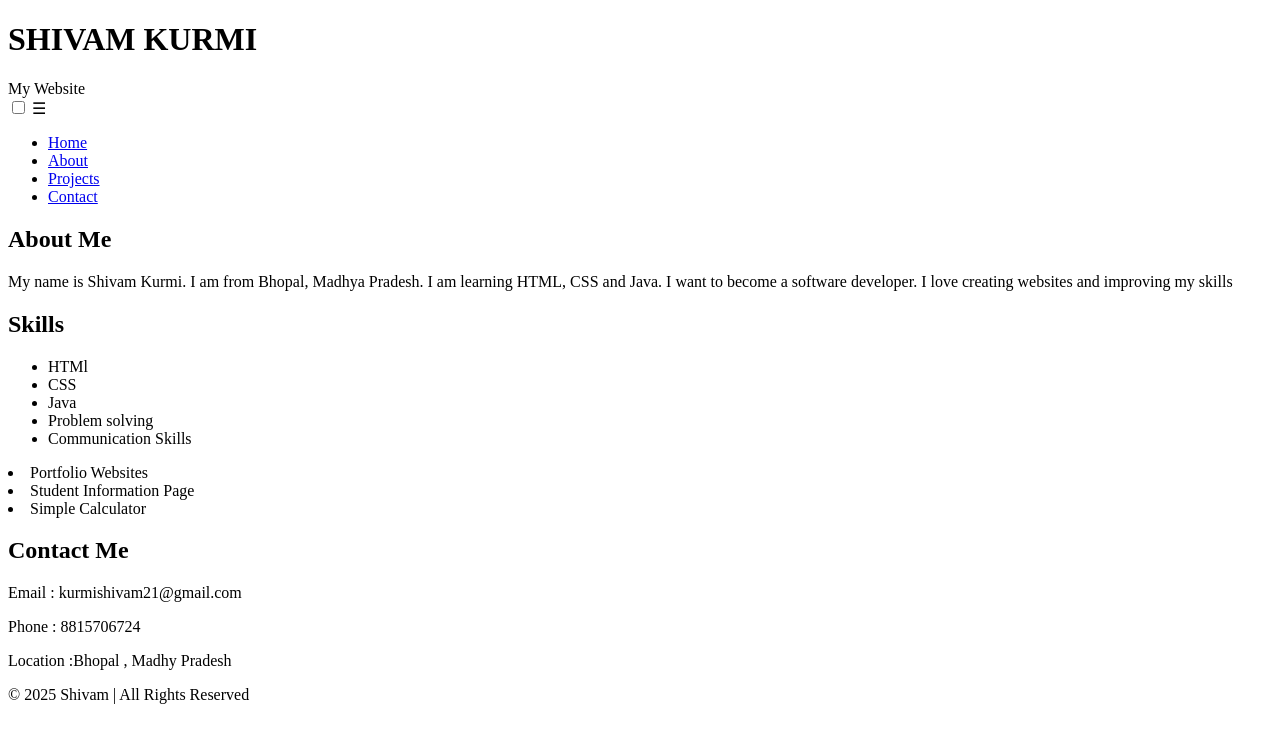
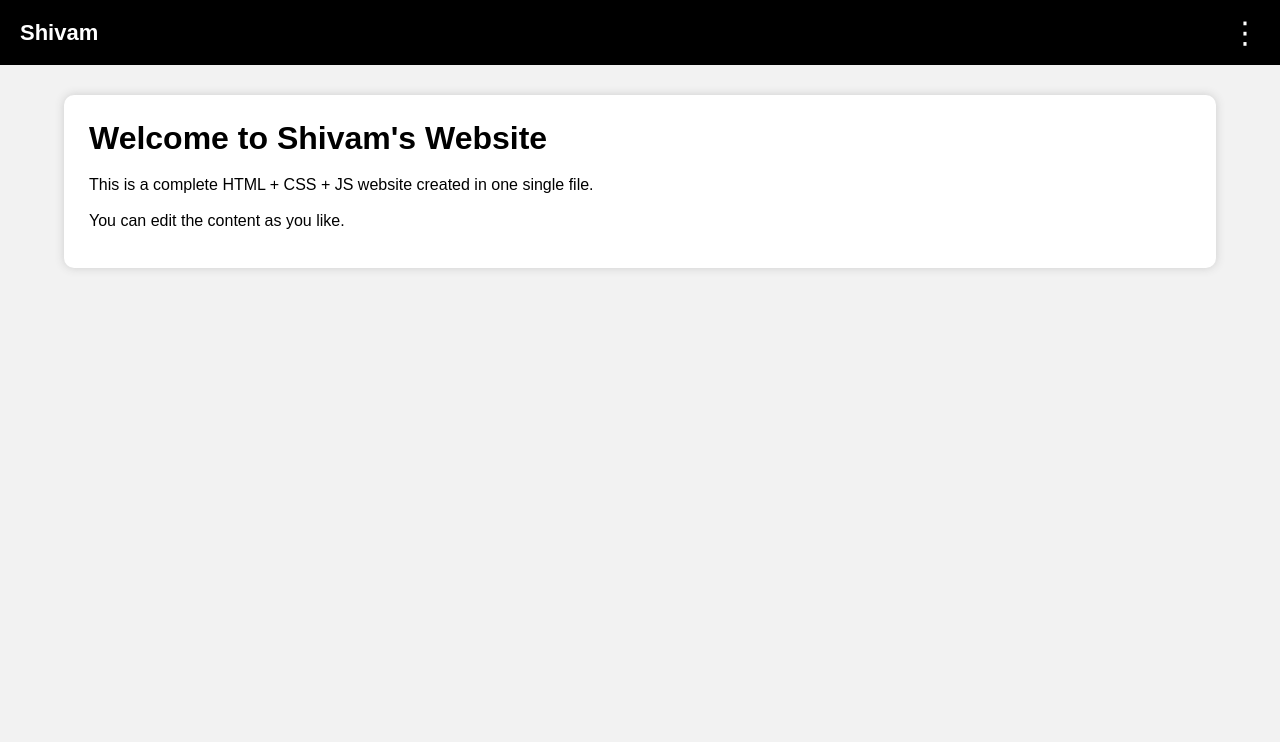
Before and after one commit to Kurmishivam/kurmishivam.github.io, a plain HTML site: page index.html in a window 1280 px wide. Drawn offline with Linux system fonts and the light colour scheme.

Commit message:
Revamp portfolio website layout and styles
Updated the structure and style of the portfolio website.

```diff
--- a/index.html
+++ b/index.html
@@ -3,59 +3,133 @@
 <head>
     <meta charset="UTF-8">
     <meta name="viewport" content="width=device-width, initial-scale=1.0">
-    <title>Portfolio</title>
-    <link rel="stylesheet"href="style.css">
+    <title>Shivam - My Website</title>
+
+    <style>
+        /* RESET */
+        * {
+            margin: 0;
+            padding: 0;
+            box-sizing: border-box;
+            font-family: Arial;
+        }
+
+        body {
+            background: #f2f2f2;
+        }
+
+        /* NAVBAR */
+        nav {
+            width: 100%;
+            background: #000;
+            color: white;
+            padding: 15px 20px;
+            display: flex;
+            justify-content: space-between;
+            align-items: center;
+        }
+
+        nav h2 {
+            font-size: 22px;
+            font-weight: bold;
+        }
+
+        /* 3 DOT MENU */
+        .menu-icon {
+            font-size: 30px;
+            cursor: pointer;
+        }
+
+        /* DROPDOWN MENU BOX */
+        .menu-box {
+            position: absolute;
+            right: 20px;
+            top: 60px;
+            background: #fff;
+            width: 150px;
+            border-radius: 5px;
+            box-shadow: 0 0 10px #aaa;
+            display: none;
+        }
+
+        .menu-box a {
+            display: block;
+            padding: 12px;
+            color: black;
+            text-decoration: none;
+            border-bottom: 1px solid #ddd;
+        }
+
+        .menu-box a:hover {
+            background: #f5f5f5;
+        }
+
+        /* MAIN AREA */
+        .container {
+            width: 90%;
+            margin: 30px auto;
+            background: white;
+            padding: 25px;
+            border-radius: 10px;
+            box-shadow: 0 0 10px #ccc;
+        }
+
+        h1 {
+            margin-bottom: 15px;
+        }
+
+        p {
+            margin-bottom: 10px;
+            line-height: 1.6;
+        }
+    </style>
 </head>
 <body>
-    <h1>SHIVAM KURMI</h1>
-    <nav class="navbar">
-    <div class="logo">My Website</div>
 
-    <!-- Hamburger icon -->
-    <input type="checkbox" id="menu-toggle">
-    <label for="menu-toggle" class="menu-icon">&#9776;</label>
+    <!-- NAVBAR -->
+    <nav>
+        <h2>Shivam</h2>
 
-    <ul class="menu">
-        <li><a href="#">Home</a></li>
-        <li><a href="#">About</a></li>
-        <li><a href="#">Projects</a></li>
-        <li><a href="#">Contact</a></li>
-    </ul>
+        <!-- MENU ICON (3 DOTS) -->
+        <div class="menu-icon" onclick="toggleMenu()">⋮</div>
+
+        <!-- MENU BOX -->
+        <div class="menu-box" id="menubox">
+            <a href="#">Home</a>
+            <a href="#">Projects</a>
+            <a href="#">Contact</a>
+        </div>
     </nav>
 
-         <!-- update -->
-        <section id="about">
 
-        <h2>About Me</h2>
-        <p>My name is Shivam Kurmi. I am from Bhopal, Madhya Pradesh.
-    I am learning HTML, CSS and Java. I want to become a software developer.
-    I love creating websites and improving my skills</p>
-</section>
-    <section id="skills">
-        <h2>Skills</h2>
-        <ul>
-            <li>HTMl</li>
-            <li>CSS</li>
-            <li>Java</li>
-            <li>Problem solving</li>
-            <li>Communication Skills</li>
-        </ul>
-</section>
-        <section id="project">
-            <li>Portfolio Websites</li>
-            <li>Student Information Page</li>
-            <li>Simple Calculator</li>
+    <!-- MAIN CONTENT -->
+    <div class="container">
+        <h1>Welcome to Shivam's Website</h1>
+        <p>This is a complete HTML + CSS + JS website created in one single file.</p>
+        <p>You can edit the content as you like.</p>
+    </div>
 
 
-        </section>
+    <!-- JAVASCRIPT -->
+    <script>
+        function toggleMenu() {
+            let menu = document.getElementById("menubox");
 
-        <section id="contact">
-            <h2>Contact Me</h2>
-            <p>Email : kurmishivam21@gmail.com</p>
-            <p>Phone : 8815706724</p>
-            <p>Location :Bhopal , Madhy Pradesh</p>
-        </section>
+            if (menu.style.display === "block") {
+                menu.style.display = "none";
+            } else {
+                menu.style.display = "block";
+            }
+        }
 
-        <footer>© 2025 Shivam | All Rights Reserved</footer>
+        // Outside click close menu
+        window.onclick = function(event) {
+            let menu = document.getElementById("menubox");
+            if (!event.target.matches('.menu-icon')) {
+                menu.style.display = "none";
+            }
+        }
+    </script>
+
 </body>
 </html>
```
